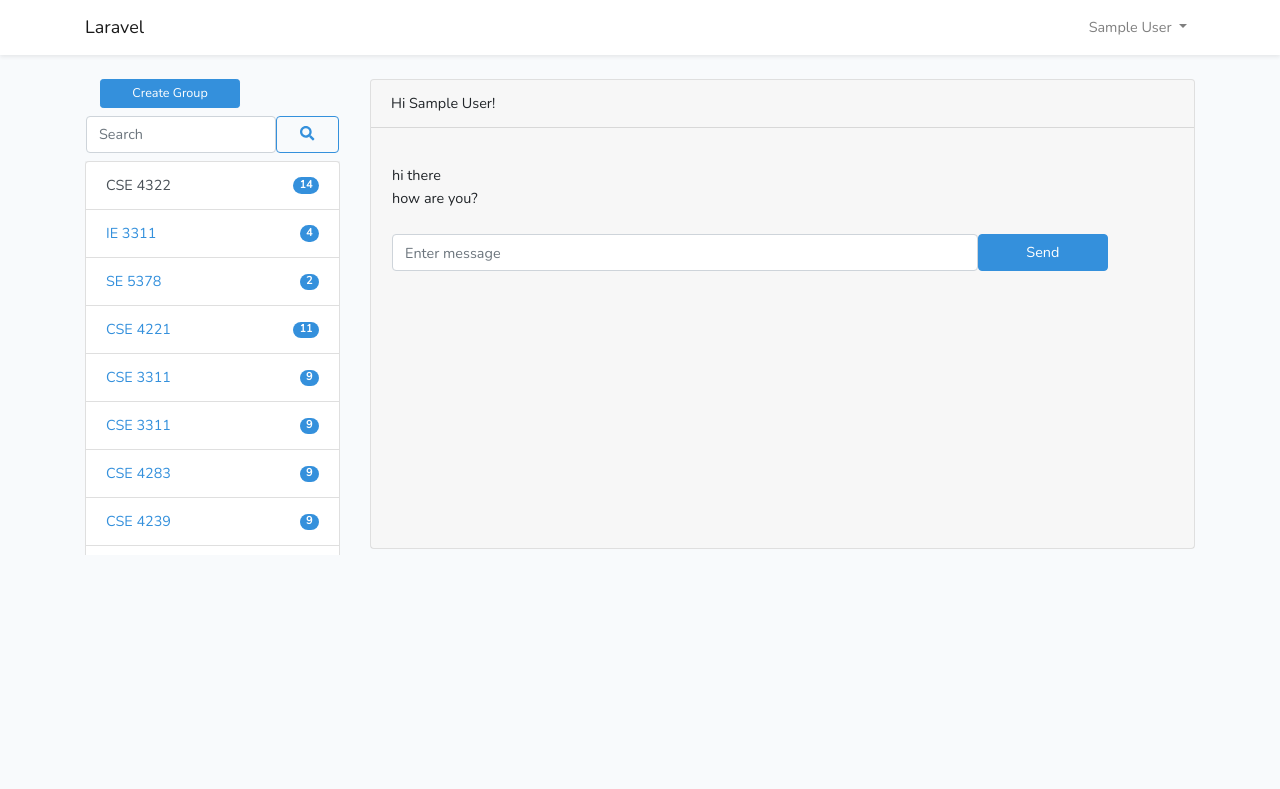
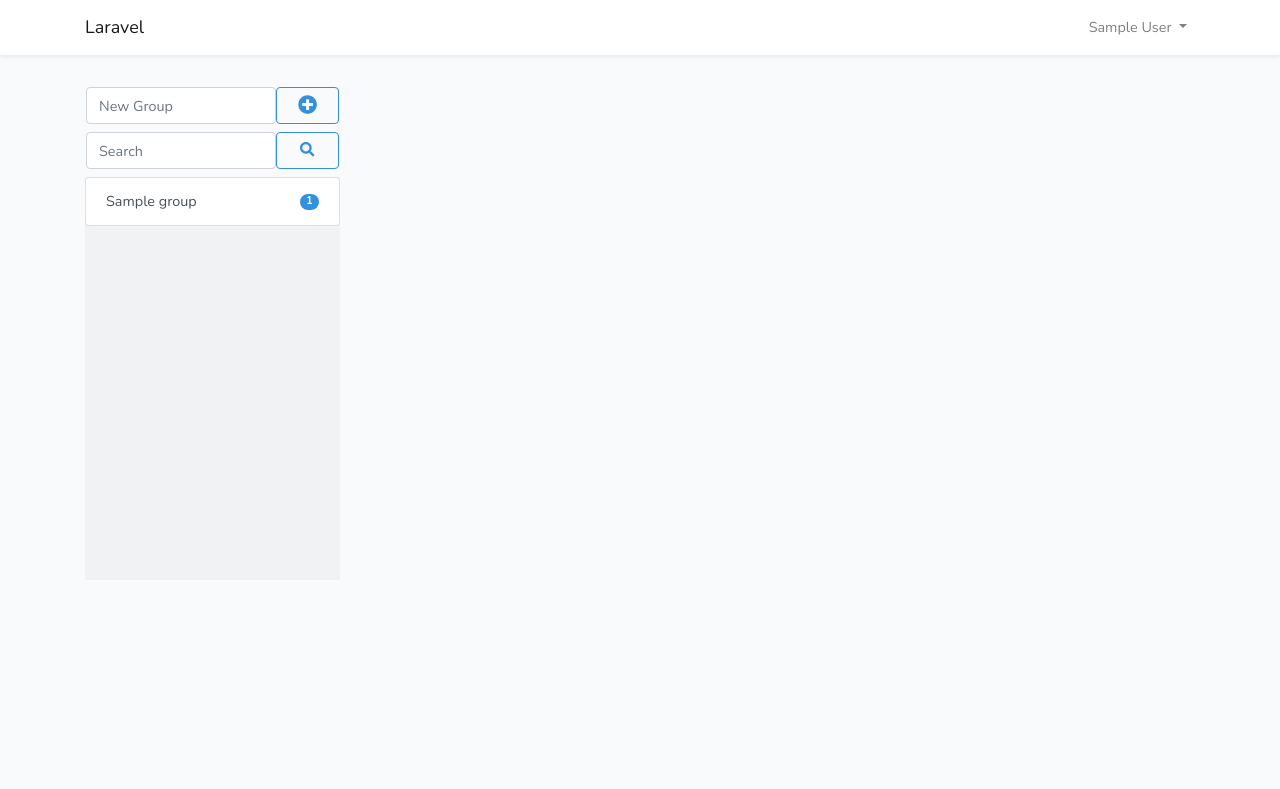
Before and after one commit to sushmikc/HiThere, a Laravel app: page /home in a window 1280 px wide. Shown: the top 789 px of the page. Before the commit the page ends 555 px from the top, so only its background shows below. Run offline with Laravel 8, Linux system fonts and the light colour scheme; a user stored in the database is signed in; tables that the repository leaves empty hold one stand-in row (values such as "Sample post"); style sheets or scripts are compiled from the project's sources; some libraries are stand-ins or nearby versions.

Commit message:
app completed

```diff
--- /dev/null
+++ b/app/Group.php
@@ -0,0 +1,22 @@
+<?php
+
+namespace App;
+
+use Illuminate\Database\Eloquent\Model;
+
+class Group extends Model
+{
+    protected $fillable = [
+        'name',
+    ];
+
+    public function users()
+    {
+        return $this->belongsToMany(User::class);
+    }
+
+    public function messages()
+    {
+        return $this->hasMany(Message::class);
+    }
+}
--- a/app/Http/Controllers/HomeController.php
+++ b/app/Http/Controllers/HomeController.php
@@ -22,11 +22,18 @@ class HomeController extends Controller
      *
      * @return \Illuminate\Contracts\Support\Renderable
      */
-    public function index()
+    public function index(Request $request)
     {
         $userName = Auth::user()->name;
+        $groups = \App\Group::all();
+
+        if($request->input('filter')) {
+            $groups = \App\Group::where('name', '=', $request->input('filter'))->get();
+        }
+
         return view('home', [
-            "userName" => $userName
+            "userName" => $userName,
+            'groups' => $groups,
         ]);
     }
 }
--- a/app/User.php
+++ b/app/User.php
@@ -37,8 +37,8 @@ class User extends Authenticatable
         'email_verified_at' => 'datetime',
     ];
 
-    public function messages()
+    public function groups()
     {
-        return(Message::class);
+        return $this->belongsToMany(Group::class);
     }
 }
--- a/resources/views/home.blade.php
+++ b/resources/views/home.blade.php
@@ -4,80 +4,40 @@
 <div class="container">
     <div class="row justify--center">
         <div class="col-md-3">
-            <div class="col-md-8">
-                <div class = "add-group">
-                    <button type="button" class="btn btn-block btn-sm btn-primary">Create Group</button>
-                </div>
+            <div>
+            <form class="row my-2 px-3" method="POST" action="{{ route('groups.store') }}">
+                @csrf
+                <input name="name" class="col-9 form-control" type="text" placeholder="New Group" aria-label="Search">
+                <button class="col-3 btn btn-outline-primary p-0" type="submit">
+                    <i class="fas fa-lg fa-plus-circle"></i>
+                </button>
+            </form>
             </div>
-            <form class="row my-2 px-3">
-                <input class="col-9 form-control" type="search" placeholder="Search" aria-label="Search">
+            <div>
+            <form class="row my-2 px-3" method="GET" action="{{ route('home') }}">
+                <input name="filter" class="col-9 form-control" type="text" placeholder="Search" aria-label="Search">
                 <button class="col-3 btn btn-outline-primary" type="submit">
                     <i class="fas fa-search"></i>
                 </button>
             </form>
+            </div>
             <!--<div class="container">-->
               <div class="h-50 d-inline-block" style="width: 255px; padding:0;overflow: auto; background-color: rgba(0, 0, 0, 0.03)">
                     <ul class="list-group" style="height: 700px;">
-                        <a href="#" class="list-group-item list-group-item-action d-flex justify-content-between align-items-center">
-                            CSE 4322
-                            <span class="badge badge-primary badge-pill">14</span>
-                        </a>
-                        <a href="#" class="list-group-item d-flex justify-content-between align-items-center">
-                            IE 3311
-                            <span class="badge badge-primary badge-pill">4</span></a>
-                        </a>
-                        <a href="#" class="list-group-item d-flex justify-content-between align-items-center">
-                            SE 5378
-                            <span class="badge badge-primary badge-pill">2</span></a>
-                        </a>
-                        <a href="#" class="list-group-item d-flex justify-content-between align-items-center">
-                            CSE 4221
-                            <span class="badge badge-primary badge-pill">11</span></a>
-                        </a>
-                        <a href="#" class="list-group-item d-flex justify-content-between align-items-center">
-                            CSE 3311
-                            <span class="badge badge-primary badge-pill">9</span></a>
-                        </a>
-                        <a href="#" class="list-group-item d-flex justify-content-between align-items-center">
-                            CSE 3311
-                            <span class="badge badge-primary badge-pill">9</span></a>
-                        </a>
-                        <a href="#" class="list-group-item d-flex justify-content-between align-items-center">
-                            CSE 4283
-                            <span class="badge badge-primary badge-pill">9</span></a>
-                        </a>
-                        <a href="#" class="list-group-item d-flex justify-content-between align-items-center">
-                            CSE 4239
-                            <span class="badge badge-primary badge-pill">9</span></a>
-                        </a>
-                        <a href="#" class="list-group-item d-flex justify-content-between align-items-center">
-                            CSE 8549
-                            <span class="badge badge-primary badge-pill">9</span></a>
-                        </a>
+                        @foreach($groups as $group)
+                            <a href="{{ route('groups.show',$group->id) }}" class="list-group-item list-group-item-action d-flex justify-content-between align-items-center">
+                                {{ $group->name }}
+                                <span class="badge badge-primary badge-pill">{{ count($group->users) }}</span>
+                            </a>
+                        @endforeach
                     </ul>
                 </div>
             <!--</div>-->
         </div>
+
         <div class="col-md-9">
-            <div class="card">
-                <div class="card-header">Hi {{ $userName }}!</div>
 
-                <div class="card-body" style="height: 420px; padding:3; background-color: rgba(0, 0, 0, 0.03)">
-                    @if (session('status'))
-                        <div class="alert alert-success" role="alert">
-                            {{ session('status') }}
-                        </div>
-                    @endif
-                    <div class="row p-3">
-                    hi there</br>
-                    how are you?</br>
-                    </div>
-                    <form class="row my-2 px-3">
-                        <input class="col-9 form-control" type="text" placeholder="Enter message">
-                        <button class="col-2 btn btn-primary" type="button">Send</button>
-                    </form>
-                </div>
-            </div>
+            @yield('group')
         </div>
     </div>
 </div>
--- a/resources/views/welcome.blade.php
+++ b/resources/views/welcome.blade.php
@@ -42,6 +42,8 @@
 
             .content {
                 text-align: center;
+                height: 220px;
+                font-weight: bold;
             }
 
             .title {
@@ -64,7 +66,7 @@
         </style>
     </head>
     <body>
-        <div class="flex-center position-ref full-height">
+        <div class="flex-center position-ref full-height" style="background-image: url('{{ asset('/images/UI.jpg') }}');">
             @if (Route::has('login'))
                 <div class="top-right links">
                     @auth
--- a/routes/web.php
+++ b/routes/web.php
@@ -20,3 +20,8 @@ Route::get('/', function () {
 Auth::routes();
 
 Route::get('/home', 'HomeController@index')->name('home');
+
+Route::post('/groups', 'GroupsController@store')->name('groups.store');
+Route::get('/groups/{group}', 'GroupsController@show')->name('groups.show');
+
+Route::post('/messages', 'MessagesController@store')->name('messages.store');
```
Also changed, not shown: app/Http/Controllers/GroupsController.php (added, +29 -0 lines), app/Http/Controllers/MessagesController.php (added, +103 -0 lines), app/Http/Controllers/UsersController.php (added, +10 -0 lines), app/Message.php (+13 -0 lines), resources/views/group/show.blade.php (added, +44 -0 lines), database/migrations/2020_04_24_215046_create_groups_table.php (added), database/migrations/2020_04_24_215148_create_group_user_table.php (added), database/migrations/2020_04_24_223951_add_group_id_to_messages_table.php (added), database/migrations/2020_04_24_231056_change_msg_column_to_content_column_in_messages_table.php (added), public/images/UI.jpg (added).
